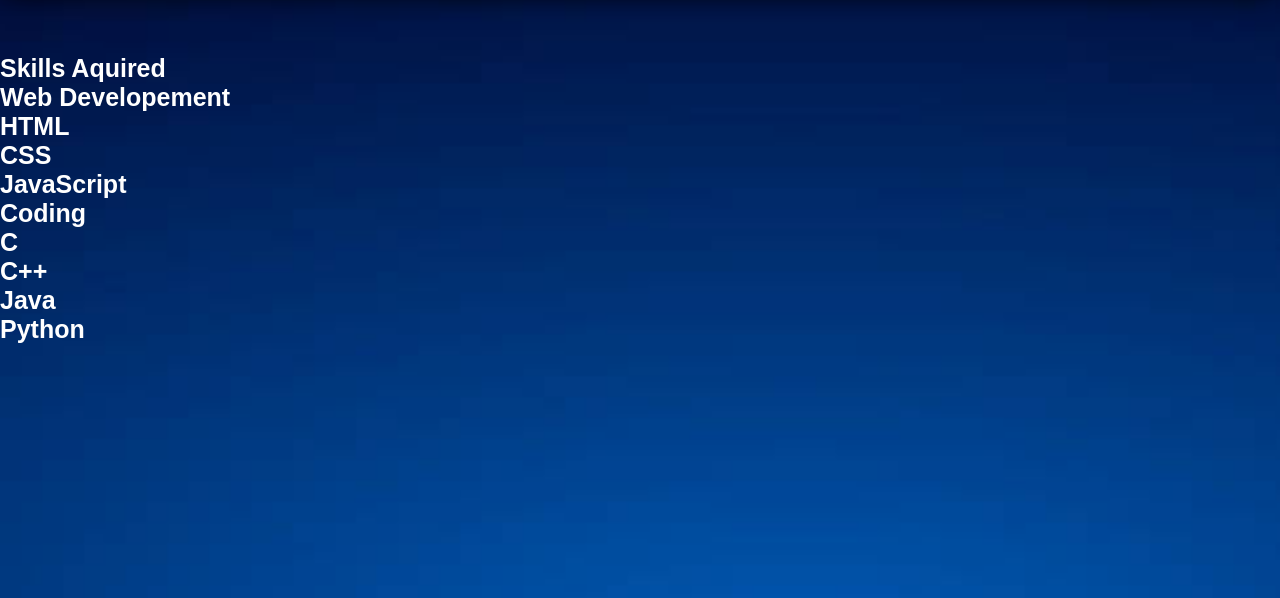
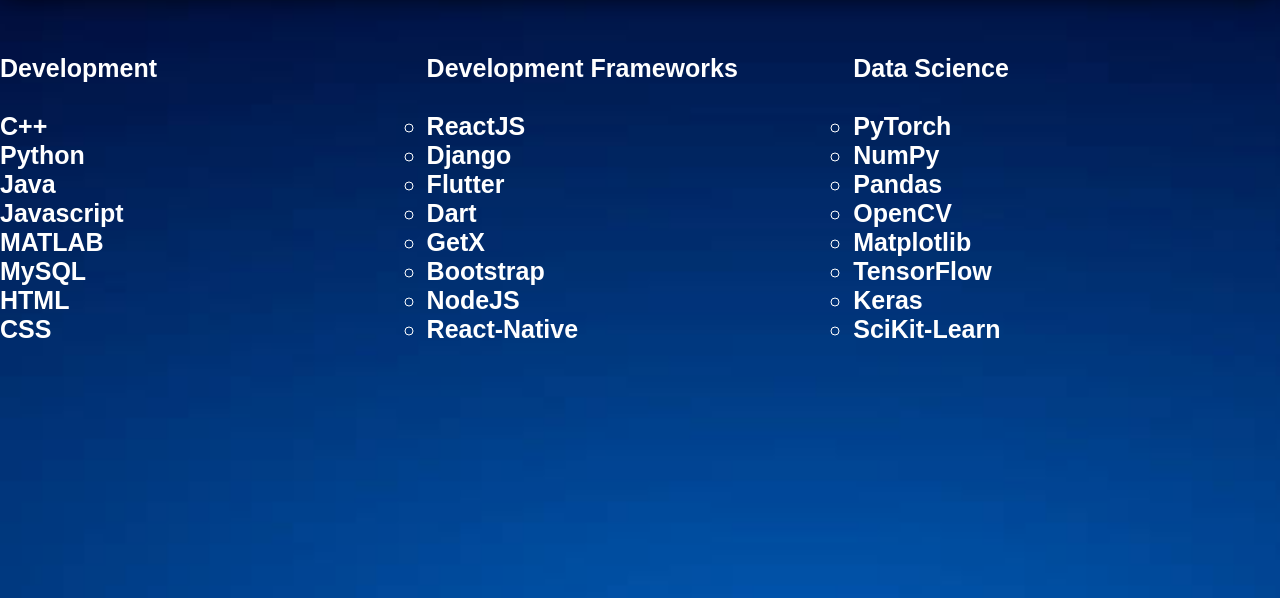
Before and after one commit to mohityadaviitb/portfolio, a plain HTML site: page Skills.html in a window 1280 px wide. Shown: the part 126-724 px from the top of the page. Drawn offline with Linux system fonts and the light colour scheme.

Commit message:
Update Skills.html

```diff
--- a/Skills.html
+++ b/Skills.html
@@ -1,21 +1,17 @@
 <!DOCTYPE html>
 <html lang="en">
 <head>
-
-
-      <meta charset="UTF-8" />
-      <meta name="viewport" content="width=device-width, initial-scale=1.0" />
+  <meta charset="UTF-8">
+  <meta name="viewport" content="width=device-width, initial-scale=1.0">
   <title>Contact - Mohit Yadav</title>
-      <link rel="stylesheet" href="styles.css" />
+  <link rel="stylesheet" href="styles.css">
 </head>
 <body>
   <div class="nav">
-        <input type="checkbox" id="nav-check" />
+    <input type="checkbox" id="nav-check">
     <div class="nav-header">
       <div class="nav-title">
-                <!-- <img class="sarclogo" src="{% static 'img/NTP/sarclogo.png' %}" /> -->
 
-                           <!-- <img class="sarclogo" src="../img/NTP/sarclogo.png" /> -->
         <a class="sarclogo" href="#">
           <img src="3.jpeg" alt="Mr." width="30" height="24" class="sarclogo">
           Mohit Yadav
@@ -29,109 +25,120 @@
         <span></span>
       </label>
     </div>
-
     <div class="nav-links">
       <a href="index.html">Home</a>
       <a href="Skills.html">Skills</a>
       <a href="Education.html">Education</a>
-            <a href="about.html">About<a>
-              <a href="contact.html">Contact<a>
-
-
-
+      <a href="about.html">About</a>
+      <a href="contact.html">Contact</a>
     </div>
-    </div>
-
-<div style="color: white;" >
-  <header class="intro intro--page">
-    <div class="intro__text">
-      <h6 class="intro__title">Skills Aquired</h6>
-    </div>
-  </header>
-
-
-
-
-
-<div class="contact__info">
-<h6 class="contact__title">Web Developement </h6>
-<ul class="contact__list">
-  <li><strong>HTML </strong> </li>
-  <li><strong>CSS</strong> </li>
-  <li><strong>JavaScript</strong> </li>
-
-
-</ul>
-</div>
-</section>
-</main>
-
-
-
-
-
-
-
-<div class="contact__info">
-<h2 class="contact__title">Coding </h2>
-<ul class="contact__list">
-  <li><strong>C </strong> </li>
-  <li><strong>C++</strong> </li>
-  <li><strong>Java</strong> </li>
-  <li><strong>Python </strong> </li>
-
-</ul>
-</div>
-</section>
-</main>
-
-
-
   </div>
 
 
 
+  <!DOCTYPE html>
+  <html lang="en">
+  <head>
+    <meta charset="UTF-8">
+    <meta name="viewport" content="width=device-width, initial-scale=1.0">
+    <title>Contact - Mohit Yadav</title>
+    <link rel="stylesheet" href="styles.css">
+    <style>
+      .contact__info {
+        width: 33.33%;
+        float: left;
+      }
+
+      .contact__title {
+        margin-top: 0;
+      }
+    </style>
+  </head>
+  <body>
+  </div>
+
+</div>
+
+    <div style="color: white;">
+      <header class="intro intro--page">
+        <div class="intro__text">
+
+        </div>
+      </header>
+
+      <div class="contact__info">
+        <h6 class="contact__title">Development</h6>
+        <ul class="contact__list">
+          <br>
+          <ul class="contact__list">
+
+            <li><strong>C++</strong></li>
+            <li><strong>Python</strong></li>
+            <li><strong>Java</strong></li>
+            <li><strong>Javascript</strong></li>
+            <li><strong>MATLAB</strong></li>
+            <li><strong>MySQL</strong></li>
+            <li><strong>HTML</strong></li>
+            <li><strong>CSS</strong></li>
+
+          </ul>
+        </ul>
+      </div>
+
+      <div class="contact__info">
+        <h6 class="contact__title">Development Frameworks</h6>
+        <ul class="contact__list">
+          <br>
+          <ul class="contact__list">
+            <li><strong>ReactJS</strong></li>
+            <li><strong>Django</strong></li>
+            <li><strong>Flutter</strong></li>
+            <li><strong>Dart</strong></li>
+            <li><strong>GetX</strong></li>
+            <li><strong>Bootstrap</strong></li>
+            <li><strong>NodeJS</strong></li>
+            <li><strong>React-Native</strong></li>
+
+          </ul>
+        </ul>
+      </div>
+
+      <div class="contact__info">
+        <h6 class="contact__title">Data Science</h6>
+        <ul class="contact__list">
+          <br>
+      <ul class="contact__list">
+        <li><strong>PyTorch</strong></li>
+        <li><strong>NumPy</strong></li>
+        <li><strong>Pandas</strong></li>
+        <li><strong>OpenCV</strong></li>
+        <li><strong>Matplotlib</strong></li>
+        <li><strong>TensorFlow</strong></li>
+        <li><strong>Keras</strong></li>
+        <li><strong>SciKit-Learn</strong></li>
+      </ul>
+        </ul>
+      </div>
+    </div>
 
 
 
-
-
-
-
-
-
-
-
-
-
-
-
-
-
-
-
-
-
-
-
-    <script src="index.js"></script>
   <footer class="footer">
     <div class="footer__links">
       <nav>
 
       </nav>
-
     </div>
-
-
-      <a href="https://www.linkedin.com/in/mohit-yadav-0a2574252" target="_blank" style="text-decoration: none;"><i class="fa fa-linkedin"></i> <img src="https://www.shareicon.net/data/512x512/2017/06/30/888065_logo_512x512.png" alt="LinkedIn Logo" height="50" style="vertical-align: middle;"> </a>
-
-
-
-      <a href="https://mail.google.com/mail/u/0/?tab=rm&ogbl#inbox" target="_blank" . style="text-decoration: none;" ><i class="fa fa-linkedin"></i> <img src="https://mailmeteor.com/logos/assets/PNG/Gmail_Logo_512px.png" alt="LinkedIn Logo" height="30" style="vertical-align: middle;"> </a>
+    <a href="https://www.linkedin.com/in/mohit-yadav-0a2574252" target="_blank" style="text-decoration: none;">
+      <i class="fa fa-linkedin"></i> <img src="https://www.shareicon.net/data/512x512/2017/06/30/888065_logo_512x512.png" alt="LinkedIn Logo" height="50" style="vertical-align: middle;">
+    </a>
+    <a href="https://mail.google.com/mail/u/0/?tab=rm&ogbl#inbox" target="_blank" style="text-decoration: none;">
+      <i class="fa fa-linkedin"></i> <img src="https://mailmeteor.com/logos/assets/PNG/Gmail_Logo_512px.png" alt="LinkedIn Logo" height="30" style="vertical-align: middle;">
+    </a>
     </div>
-
-      <p class="footer__copy">&copy;  Mohit Yadav. All rights reserved.</p>
+    <p class="footer__copy">&copy; Mohit Yadav. All rights reserved.</p>
   </footer>
 
   <script src="index.js"></script>
+</body>
+</html>
```
Lines whose indentation alone changed are shown as unchanged.
